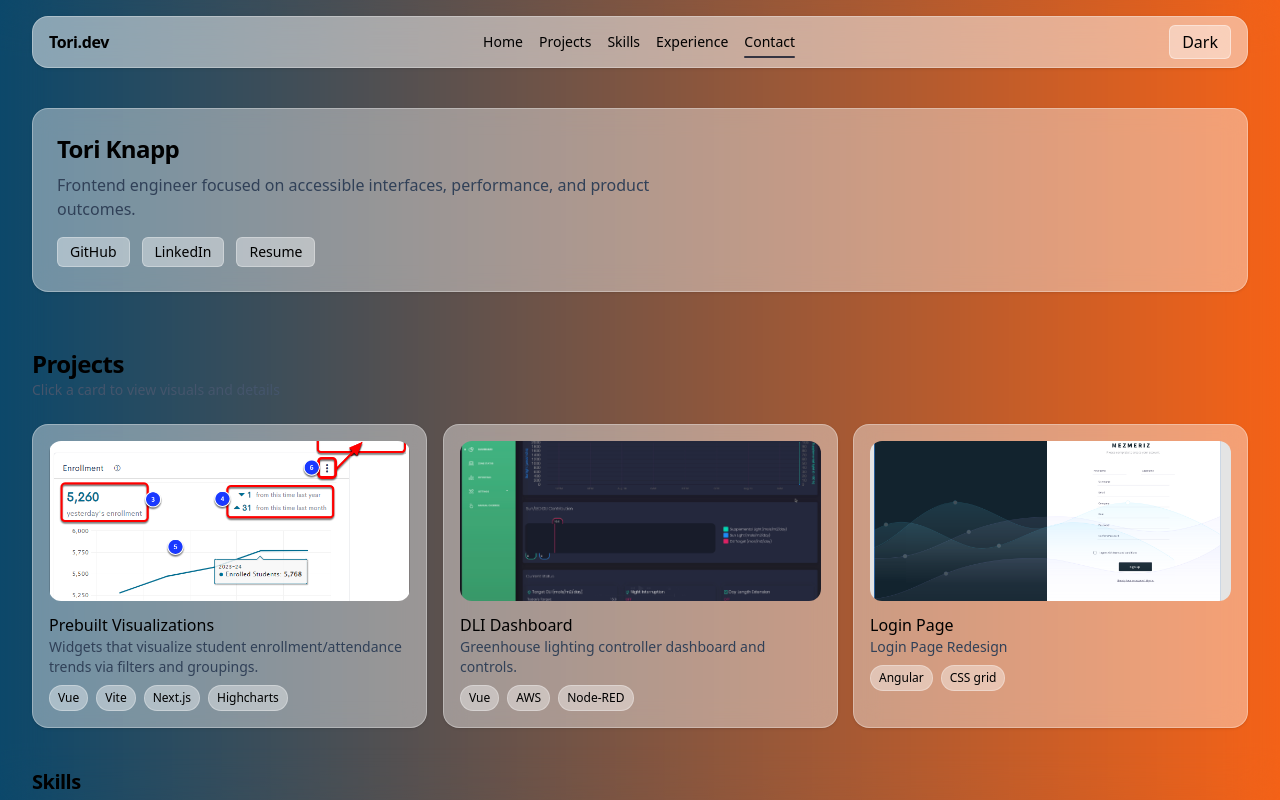
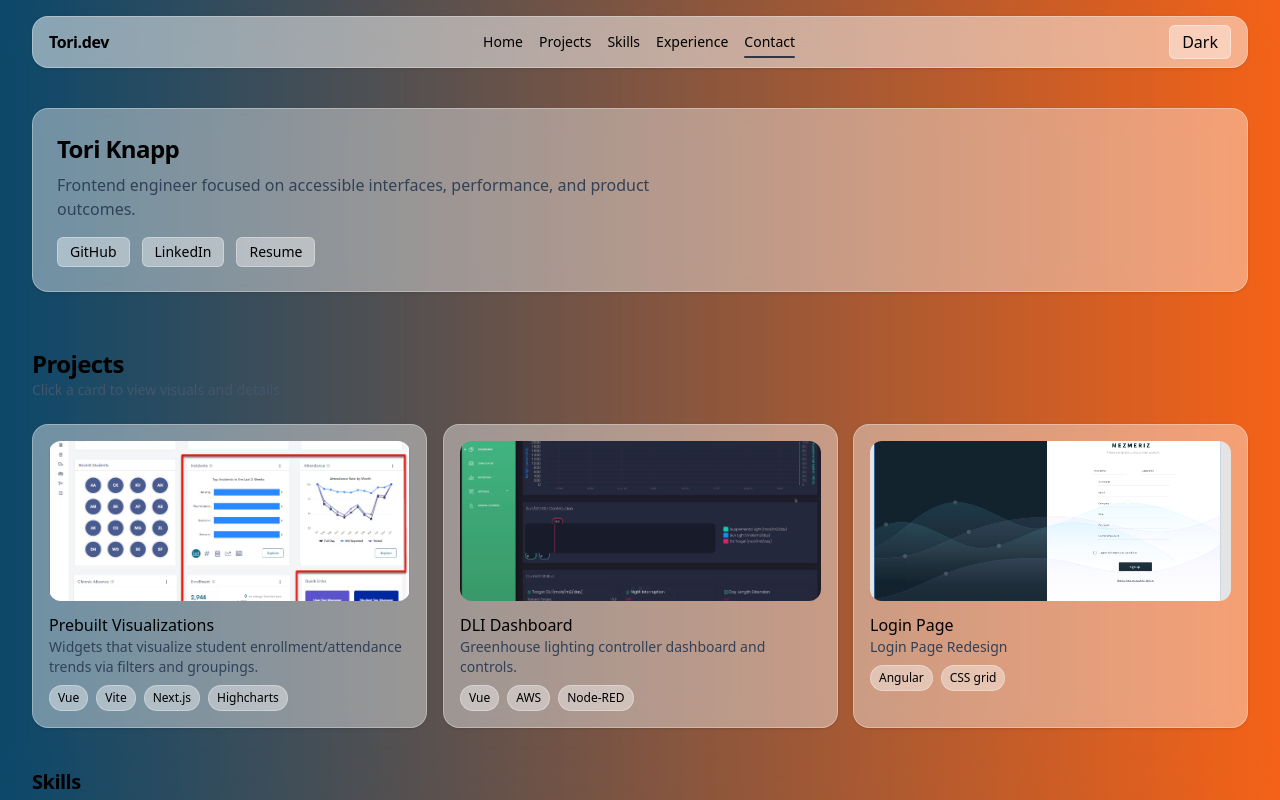
Before and after one commit to torrance-k/portfolio, a Vue app: page / in a window 1280 px wide. Shown: the top 800 px of the page. Built offline with nearby package versions, Linux system fonts and the light colour scheme.

Commit message:
feat: add project image

```diff
--- a/src/shared/projects.ts
+++ b/src/shared/projects.ts
@@ -1,6 +1,6 @@
-import prebuilt1 from "../assets/projects/prebuilt/enrollment-dash.png";
+import prebuilt1 from "../assets/projects/prebuilt/VisWidgets.png";
 import prebuilt2 from "../assets/projects/prebuilt/enrollment-gallery.png";
-import prebuit3 from "../assets/projects/prebuilt/chronabs.png";
+import prebuilt3 from "../assets/projects/prebuilt/chronabs.png";
 import dliDash1 from "../assets/projects/dli-dash/Dashboard.png";
 import dliDash2 from "../assets/projects/dli-dash/DLI_Updates_settings.png";
 import dliDash3 from "../assets/projects/dli-dash/DLI_Updates_sidebar.png";
@@ -31,17 +31,17 @@ export const projects: Project[] = [
       "Widgets that visualize student enrollment/attendance trends via filters and groupings.",
     tags: ["Vue", "Vite", "Next.js", "Highcharts"],
     images: [
-      // {
-      //   src: prebuilt1,
-      //   caption:
-      //     "Enrollment visualization showing the ongoing enrollment of students over a multi-year period. ",
-      // },
+      {
+        src: prebuilt1,
+        caption:
+          "Reusable explore widgets on display after a launchpad (dashboard) renovation.",
+      },
       {
         src: prebuilt2,
         caption: `Enrollment visualization showing the ongoing enrollment of students over a multi-year period. 3) Number of yesterday's enrolled students. 4) Statistical enrollment differences. 5) Year to year trendline. 6) 3 dot menu to print a PDF or download an image of the widget. 7) Explore button to view futher visualizations. Explore more at [Renaissance release notes](https://support.renaissance.com/s/article/Enrollment-Data-Visualizations-1752691194424?language=en_US)`,
       },
       {
-        src: prebuit3,
+        src: prebuilt3,
         caption:
           "Chronic Absence widget and data vizualization. The widget acts as a quick snapshot of a district or schools Chronic Absence rate. The explore button of the widget leads a user to the Chronic Absence data visualization. This data can be viewed via filters of School, Grade Level, Race/Ethnicity, Gender and more. It can also be grouped via School, Grade Level, Demographic, and pre-determined School Group, or by all groupings together.",
       },
```
Also changed, not shown: src/assets/projects/prebuilt/VisWidgets.png (added).
